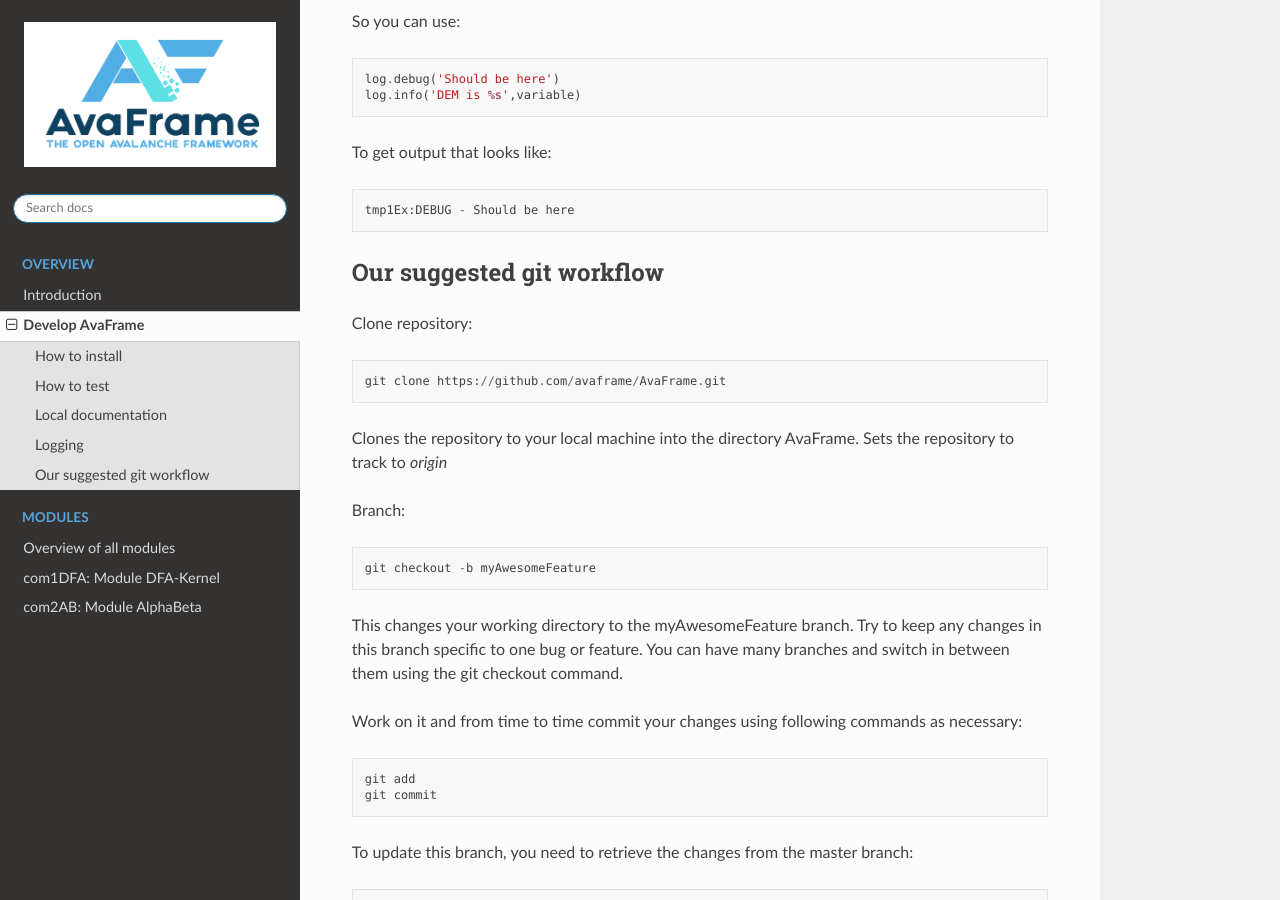
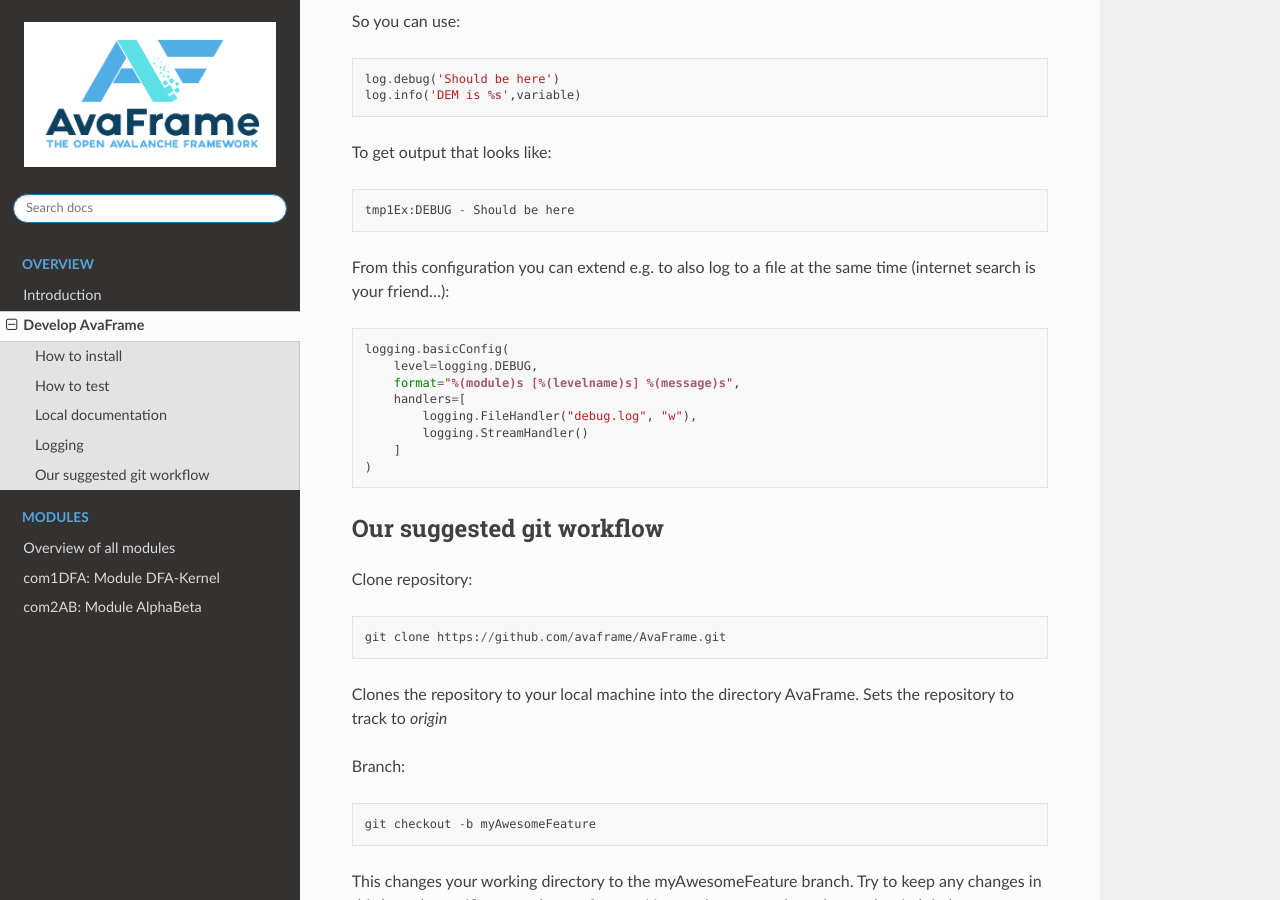
Before and after one commit to avaframe/AvaFrame, a Sphinx documentation site: the page built from docs/develop.rst, in a window 1280 px wide and 900 px high, scrolled down 1971 px. Built offline with Sphinx 7.4.7 and the Read the Docs theme 2.0.0, drawn with Linux system fonts in a browser that asks for light colours.

Commit message:
Rename input folder PROF to avoid confusion; add log example

```diff
--- a/docs/develop.rst
+++ b/docs/develop.rst
@@ -89,6 +89,17 @@ To get output that looks like::
 
   tmp1Ex:DEBUG - Should be here
 
+From this configuration you can extend e.g. to also log to a file at the same
+time (internet search is your friend...)::
+
+  logging.basicConfig(
+      level=logging.DEBUG,
+      format="%(module)s [%(levelname)s] %(message)s",
+      handlers=[
+          logging.FileHandler("debug.log", "w"),
+          logging.StreamHandler()
+      ]
+  )
 
 
 Our suggested git workflow
```
Also changed, not shown: 10 other files.
